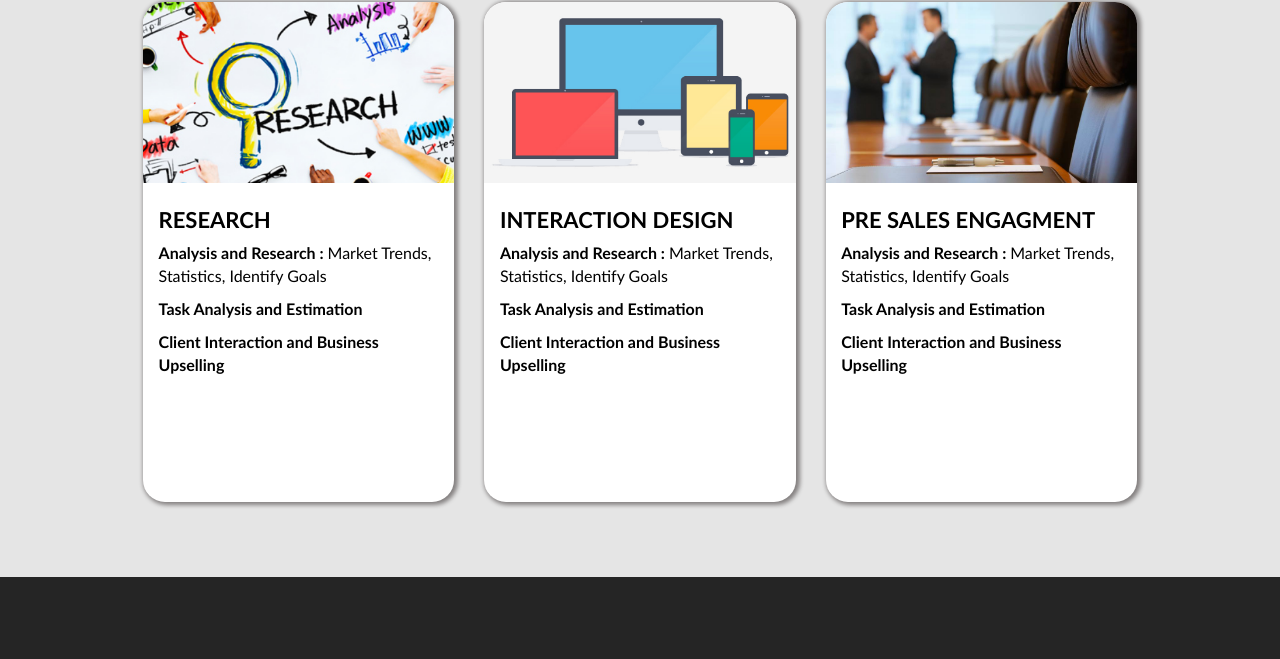
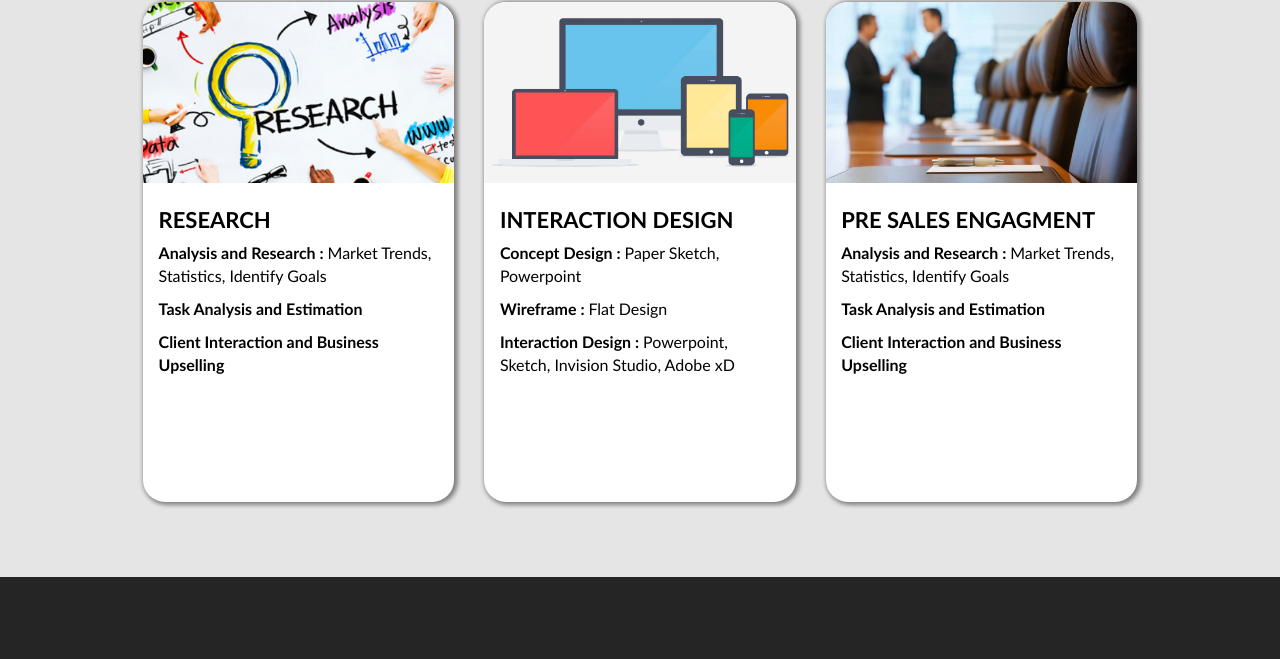
Before and after one commit to hariharan1012/hariharan1012, a website: page index.html in a window 1280 px wide. Shown: the part 2511-3170 px from the top of the page. Drawn offline with nearby package versions, Linux system fonts and the light colour scheme; a web font is replaced by a local one.

Commit message:
Interaction Design text change

```diff
--- a/index.html
+++ b/index.html
@@ -286,9 +286,9 @@ high productive user interfaces for customers in the USA and APAC regions levera
                 </div>
                 <div class="skills-desc">
                   <h4>Interaction Design</h4>
-                  <p><b>Analysis and Research : </b>Market Trends, Statistics, Identify Goals</p>
-                  <p><b>Task Analysis and Estimation</b></p>
-                  <p><b>Client Interaction and Business Upselling</b></p>
+                  <p><b>Concept Design : </b>Paper Sketch, Powerpoint</p>
+                  <p><b>Wireframe : </b>Flat Design</p>
+                  <p><b>Interaction Design : </b>Powerpoint, Sketch, Invision Studio, Adobe xD</p>
                 </div>
               </a>
               </div>
```
